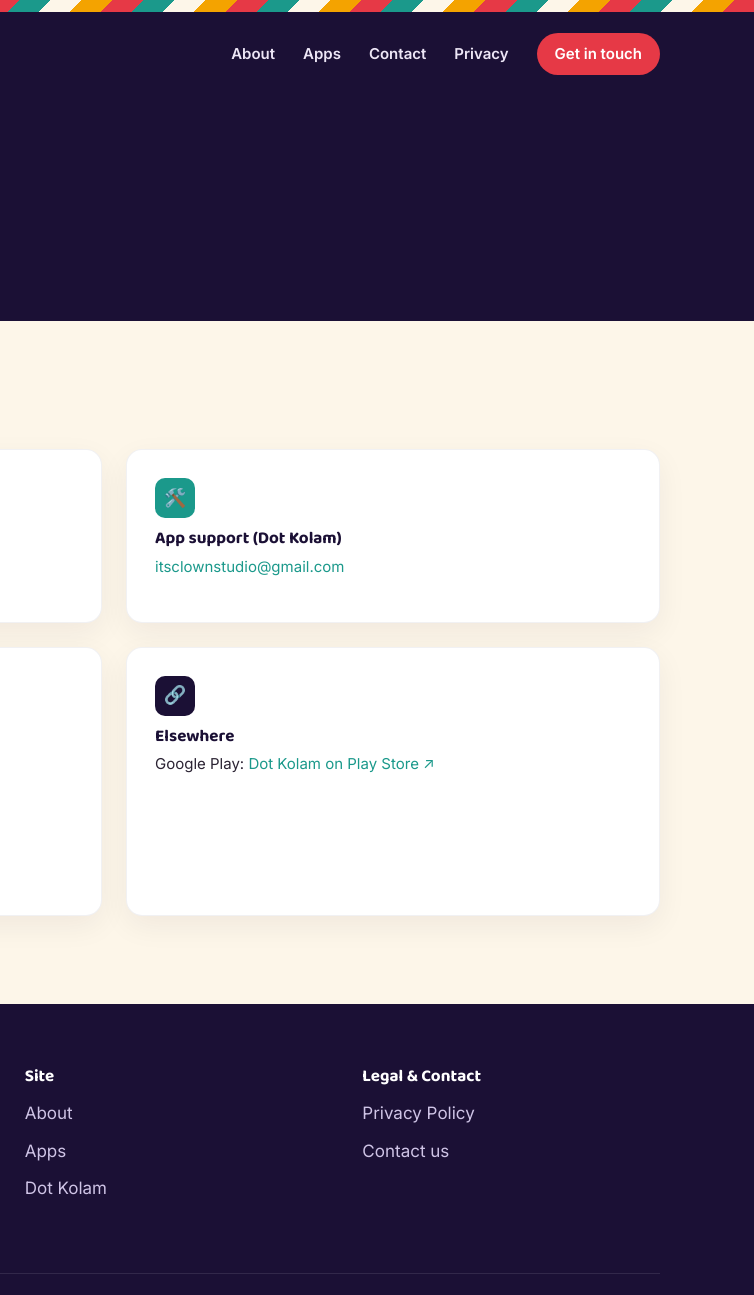
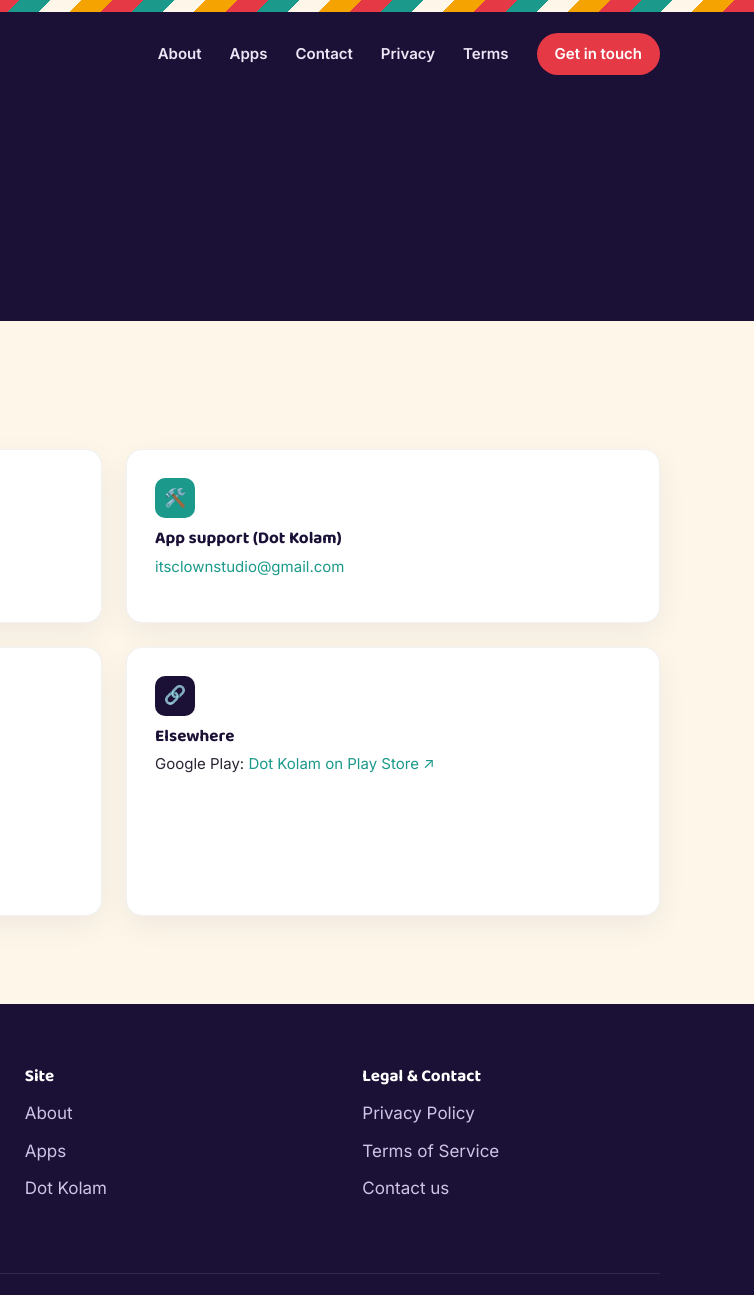
Before and after one commit to Clown-Studio/Clown-Studio, a plain HTML site: page contact.html in a window 1280 px wide. Shown: the top 1295 px of the page, 526-1280 px from the left. Drawn offline with Linux system fonts and the light colour scheme.

Commit message:
Update contact.html

```diff
--- a/contact.html
+++ b/contact.html
@@ -28,6 +28,7 @@
       <a href="index.html#apps">Apps</a>
       <a href="contact.html">Contact</a>
       <a href="privacy-policy.html">Privacy</a>
+      <a href="terms-of-service.html">Terms</a>
       <a class="cta" href="contact.html">Get in touch</a>
     </nav>
   </div>
@@ -90,6 +91,7 @@
         <h4>Legal &amp; Contact</h4>
         <ul>
           <li><a href="privacy-policy.html">Privacy Policy</a></li>
+          <li><a href="terms-of-service.html">Terms of Service</a></li>
           <li><a href="contact.html">Contact us</a></li>
         </ul>
       </div>
```
